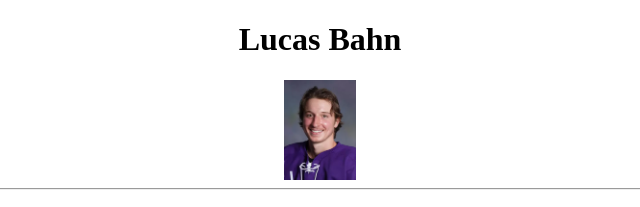
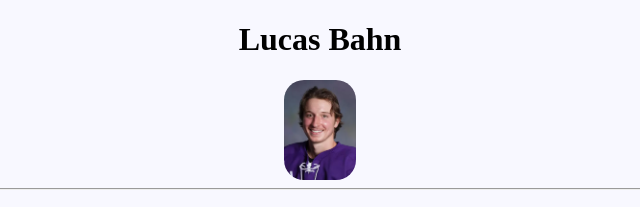
Before and after one commit to lucaswbu/resume, a plain HTML site: page index.html in a window 1280 px wide. Shown: the top 207 px of the page, 320-960 px from the left. Drawn offline with Linux system fonts and the light colour scheme.

Commit message:
round edge of photo

```diff
--- a/styles.css
+++ b/styles.css
@@ -1,3 +1,7 @@
+html {
+    background-color: ghostwhite;
+}
+
 h1 {
     text-align: center;
 }
@@ -29,3 +33,7 @@ footer {
 footer a {
     color: #8c55ff;
 }
+
+img {
+    border-radius: 20px;
+}
```
